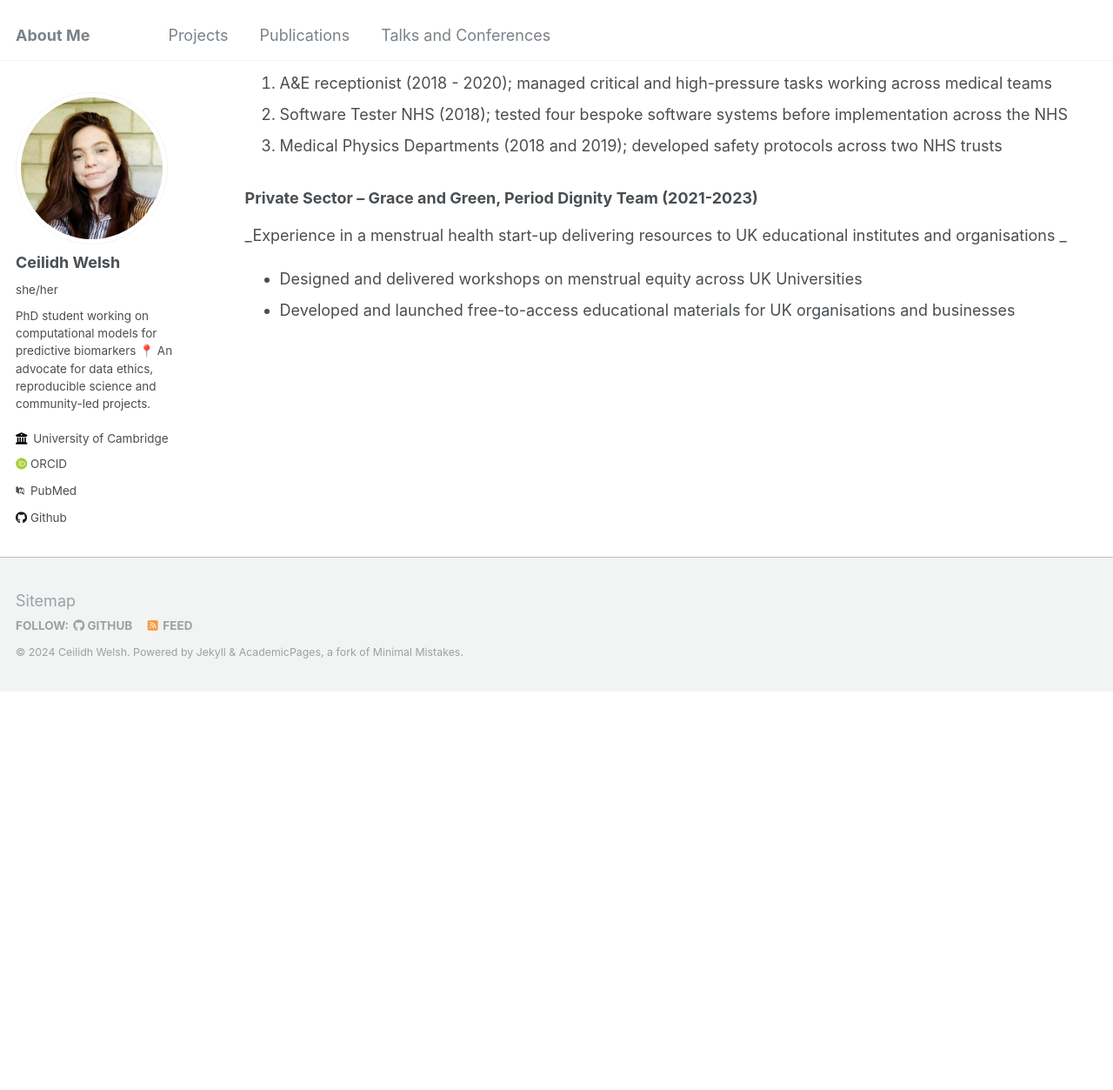
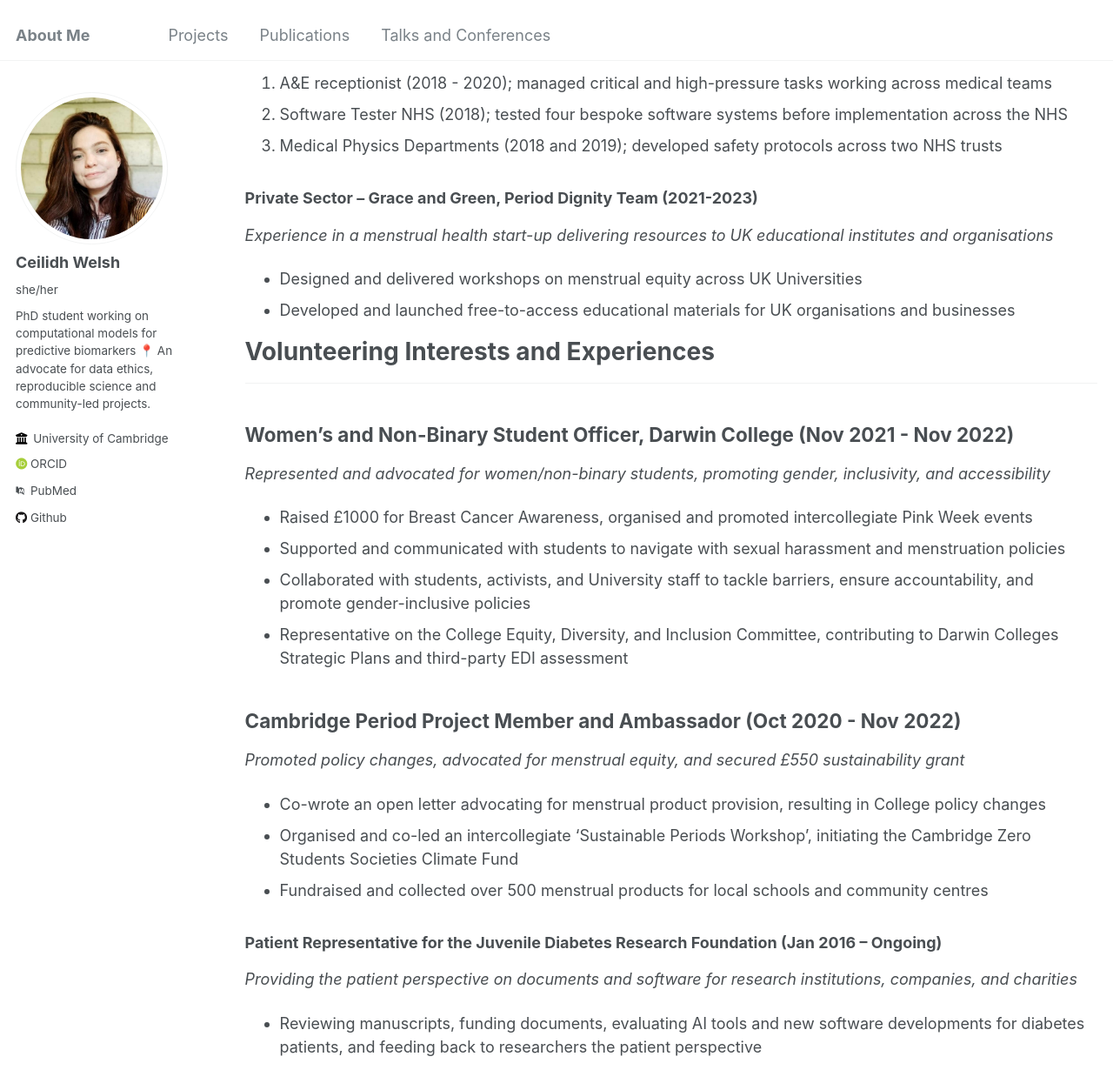
Before and after one commit to CeilidhWelsh/CeilidhWelsh.github.io, a Jekyll site: the page built from _pages/cv.md, in a window 1280 px wide and 1400 px high, scrolled down 1843 px. Shown: the top 1253 px of the window at 87% size. Built offline with Jekyll 4.4.1, drawn with Linux system fonts in a browser that asks for light colours; some web fonts are replaced; before the commit the page ends 2639 px from its top, so only the background shows below that; some of the changed text lies outside the part shown.

Commit message:
Update cv.md

```diff
--- a/_pages/cv.md
+++ b/_pages/cv.md
@@ -44,7 +44,7 @@ Supervised by [Dr Gillian C. Barnett](https://www.cuh.nhs.uk/staff-directory/dr_
 
 ## Data Hazards, Ethics & Reproducibility Symposium, Alan Turing Institute (Dec 2022 – Mar 202)
   * Designed, co-organised and co-led a one-day, hybrid symposium to foster interdisciplinary discussions
-  * Collaborated with Turing community teams to design and host an EDI compliant, accessible event
+  * Collaborated with Turing community teams to design and host an EDI-compliant, accessible event
   * Recruited and led a team of volunteers for hosting sessions, catering, and managing tasks
   * Collected feedback and identified improvements to revise the Grassroots Funding documentation
 
@@ -61,13 +61,33 @@ Supervised by [Dr Gillian C. Barnett](https://www.cuh.nhs.uk/staff-directory/dr_
 ---
 
 ### Public Sector Roles
-_Experience on the frontline of healthcare services and behind the scenes to ensure high-quality patient care
-_
+_Experience on the frontline of healthcare services and behind the scenes to ensure high-quality patient care_
 1. A&E receptionist (2018 - 2020); managed critical and high-pressure tasks working across medical teams
 2. Software Tester NHS (2018); tested four bespoke software systems before implementation across the NHS
 3. Medical Physics Departments (2018 and 2019); developed safety protocols across two NHS trusts
 
 ### Private Sector – Grace and Green, Period Dignity Team (2021-2023)
-_Experience in a menstrual health start-up delivering resources to UK educational institutes and organisations _
+_Experience in a menstrual health start-up delivering resources to UK educational institutes and organisations_
   * Designed and delivered workshops on menstrual equity across UK Universities
   * Developed and launched free-to-access educational materials for UK organisations and businesses
+
+
+# Volunteering Interests and Experiences
+---
+
+## Women’s and Non-Binary Student Officer, Darwin College (Nov 2021 - Nov 2022)
+_Represented and advocated for women/non-binary students, promoting gender, inclusivity, and accessibility_
+  * Raised £1000 for Breast Cancer Awareness, organised and promoted intercollegiate Pink Week events
+  * Supported and communicated with students to navigate with sexual harassment and menstruation policies
+  * Collaborated with students, activists, and University staff to tackle barriers, ensure accountability, and promote gender-inclusive policies
+  * Representative on the College Equity, Diversity, and Inclusion Committee, contributing to Darwin Colleges Strategic Plans and third-party EDI assessment
+
+## Cambridge Period Project Member and Ambassador (Oct 2020 - Nov 2022)
+_Promoted policy changes, advocated for menstrual equity, and secured £550 sustainability grant_
+  * Co-wrote an open letter advocating for menstrual product provision, resulting in College policy changes
+  * Organised and co-led an intercollegiate ‘Sustainable Periods Workshop’, initiating the Cambridge Zero Students Societies Climate Fund
+  * Fundraised and collected over 500 menstrual products for local schools and community centres
+
+### Patient Representative for the Juvenile Diabetes Research Foundation (Jan 2016 – Ongoing)
+_Providing the patient perspective on documents and software for research institutions, companies, and charities_
+  * Reviewing manuscripts, funding documents, evaluating AI tools and new software developments for diabetes patients, and feeding back to researchers the patient perspective
```
